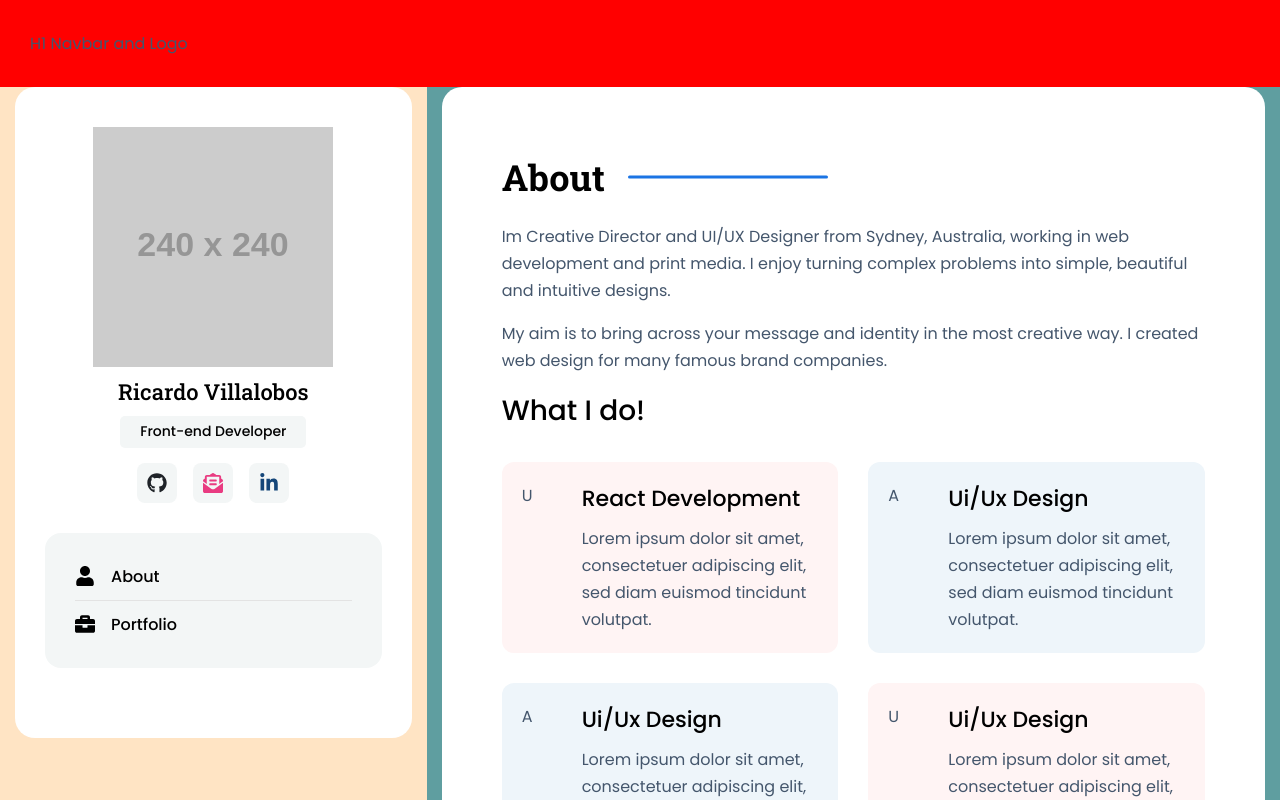
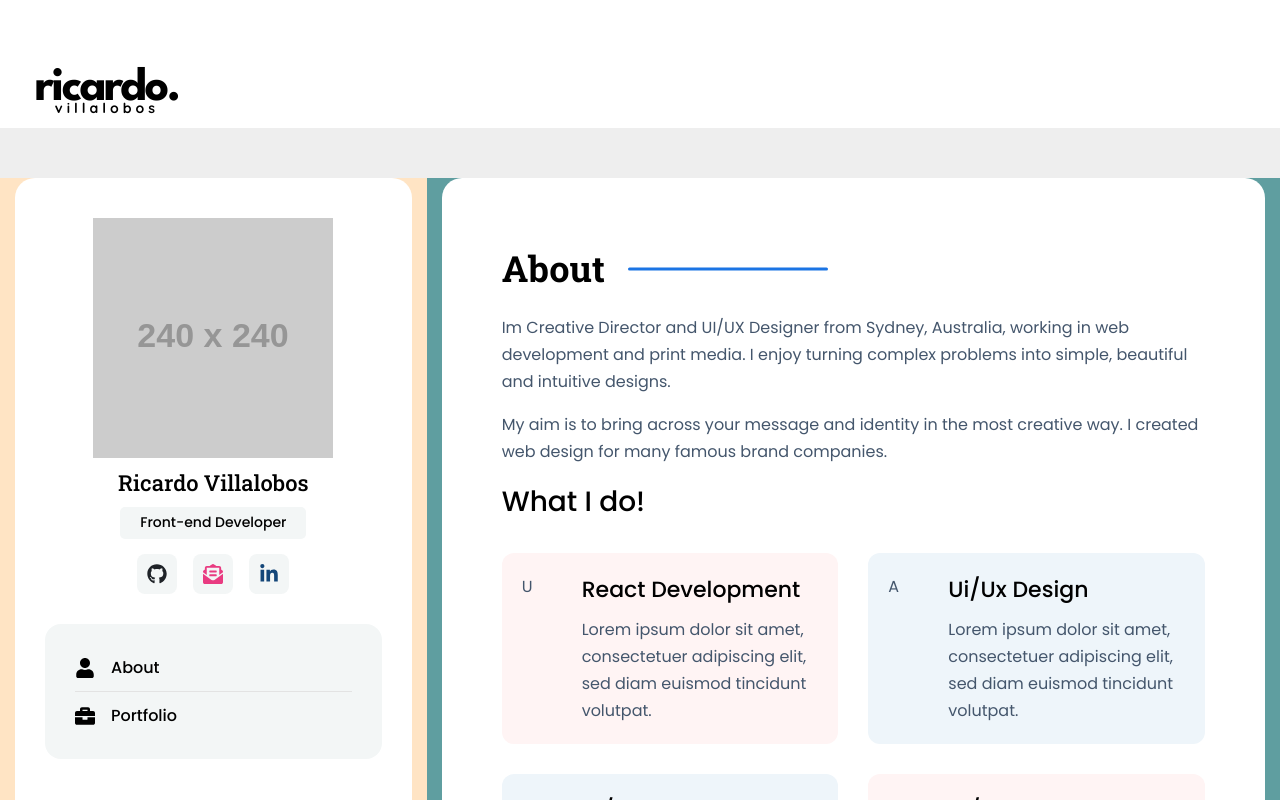
Before and after one commit to Ricardo-V-V/ricardo-v-v.github.io, a React (Vite) app: page / in a window 1280 px wide. Shown: the top 800 px of the page. Built offline with nearby package versions, Linux system fonts and the light colour scheme.

Commit message:
Build Header and Logo

```diff
--- /dev/null
+++ b/src/components/Header.jsx
@@ -0,0 +1,10 @@
+export default function Header() {
+	return (
+		<header className='header-container'>
+			<div className='logo-wrap'>
+				<div className='logo-name'>ricardo.</div>
+				<div className='logo-last-name'>villalobos</div>
+			</div>
+		</header>
+	)
+}
--- a/src/components/MainLayout.jsx
+++ b/src/components/MainLayout.jsx
@@ -1,13 +1,12 @@
+import Header from './Header'
 import PageContentWrap from './PageContentWrap'
 import PersonalInfo from './Personalnfo'
 
 export default function MainLayout() {
 	return (
 		<>
-			<p style={{ backgroundColor: 'red', margin: 0, padding: '30px' }}>
-				H1 Navbar and Logo
-			</p>
-			<div className='main-container'>
+			<Header />
+			<div className='main-container pt-50'>
 				<div className='main-col-1'>
 					<PersonalInfo />
 				</div>
--- a/src/main.scss
+++ b/src/main.scss
@@ -5,6 +5,7 @@
 @import './sass/base/typography';
 @import './sass/base/utilities';
 
+@import './sass/components/Header';
 @import './sass/components/MainLayout';
 @import './sass/components/PersonalInfo';
 @import './sass/components/PageContentWrap';
--- a/src/sass/base/_reset.scss
+++ b/src/sass/base/_reset.scss
@@ -1,5 +1,7 @@
 @import url('https://fonts.googleapis.com/css2?family=Poppins:wght@400;500&family=Roboto+Slab:wght@700&display=swap');
 @import url('https://fonts.googleapis.com/css2?family=Roboto+Slab:wght@500&display=swap');
+@import url('https://fonts.googleapis.com/css2?family=League+Spartan:wght@700&display=swap');
+@import url('https://fonts.googleapis.com/css2?family=Quicksand:wght@700&display=swap');
 
 html {
 	box-sizing: border-box;
@@ -28,3 +30,7 @@ a {
 		font-weight: 400;
 	}
 }
+
+#root {
+	padding: 50px 0;
+}
--- a/src/sass/base/_utilities.scss
+++ b/src/sass/base/_utilities.scss
@@ -37,3 +37,6 @@
 .mb-30 {
 	margin-bottom: 1.875rem;
 }
+.pt-50 {
+	padding-top: 50px;
+}
--- /dev/null
+++ b/src/sass/components/_Header.scss
@@ -0,0 +1,50 @@
+@use '../abstracts/mixins' as a;
+.header {
+	&-container {
+		display: flex;
+		flex-wrap: wrap;
+		margin: 0 auto;
+		max-width: 100%;
+		padding: 20px;
+		@include a.breakpoint(sm) {
+			max-width: 540px;
+		}
+		@include a.breakpoint(md) {
+			max-width: 720px;
+		}
+		@include a.breakpoint(lg) {
+			max-width: 960px;
+		}
+		@include a.breakpoint(xlg) {
+			max-width: 1320px;
+		}
+	}
+}
+
+.logo {
+	&-wrap {
+		color: $color-black;
+		display: flex;
+		flex-direction: column;
+		align-items: center;
+		padding-left: 15px;
+	}
+	&-name {
+		font-size: 48px;
+		letter-spacing: -2.5px;
+		font-family: 'League Spartan', sans-serif;
+		font-optical-sizing: auto;
+		font-weight: 700;
+		font-style: normal;
+		line-height: 80%;
+	}
+	&-last-name {
+		font-size: 14px;
+		font-family: 'Quicksand', sans-serif;
+		font-optical-sizing: auto;
+		font-weight: 700;
+		font-style: normal;
+		letter-spacing: 4px;
+		line-height: 0;
+	}
+}
```
Also changed, not shown: css/main.css, 1 other file (tests, documents, lock files or other folders).
